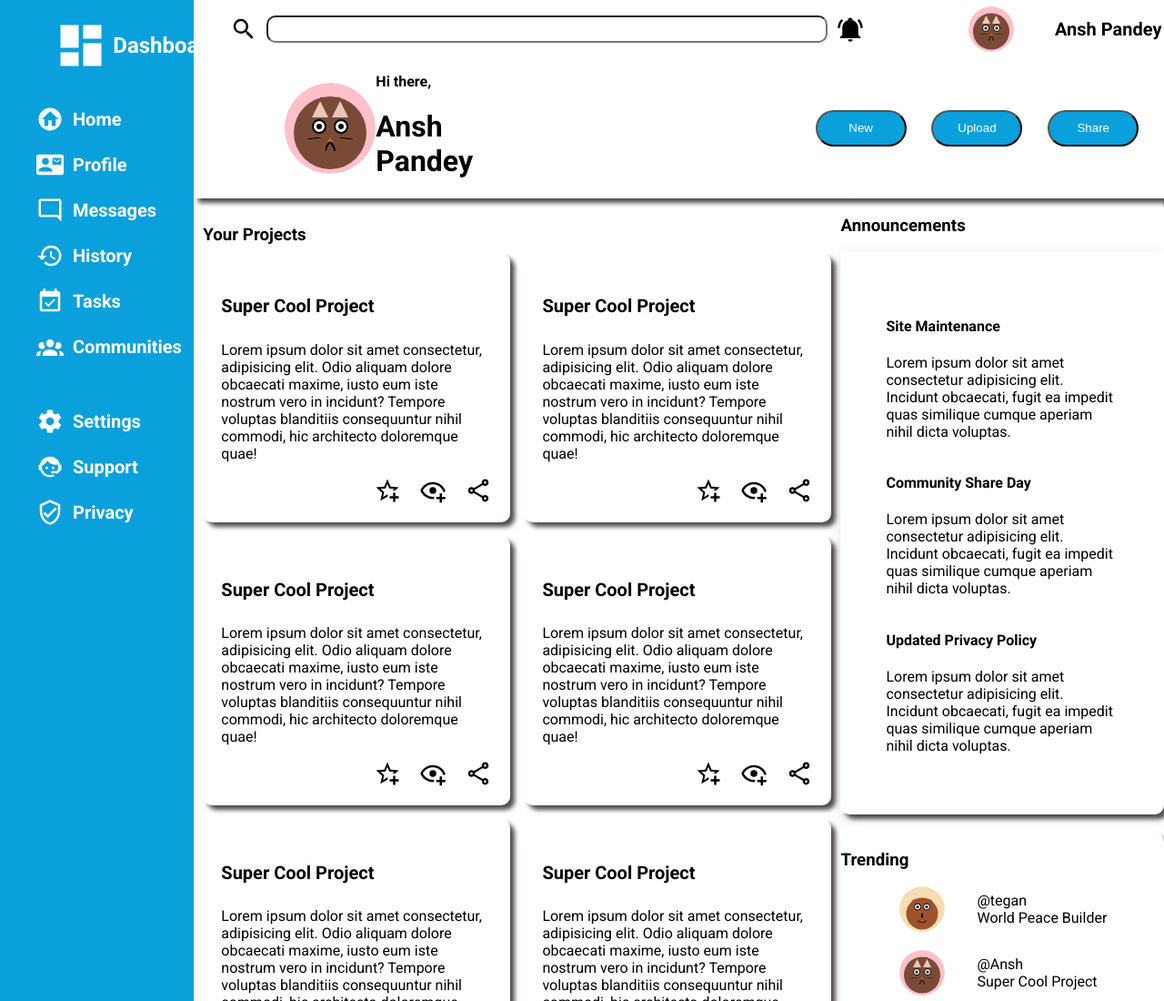
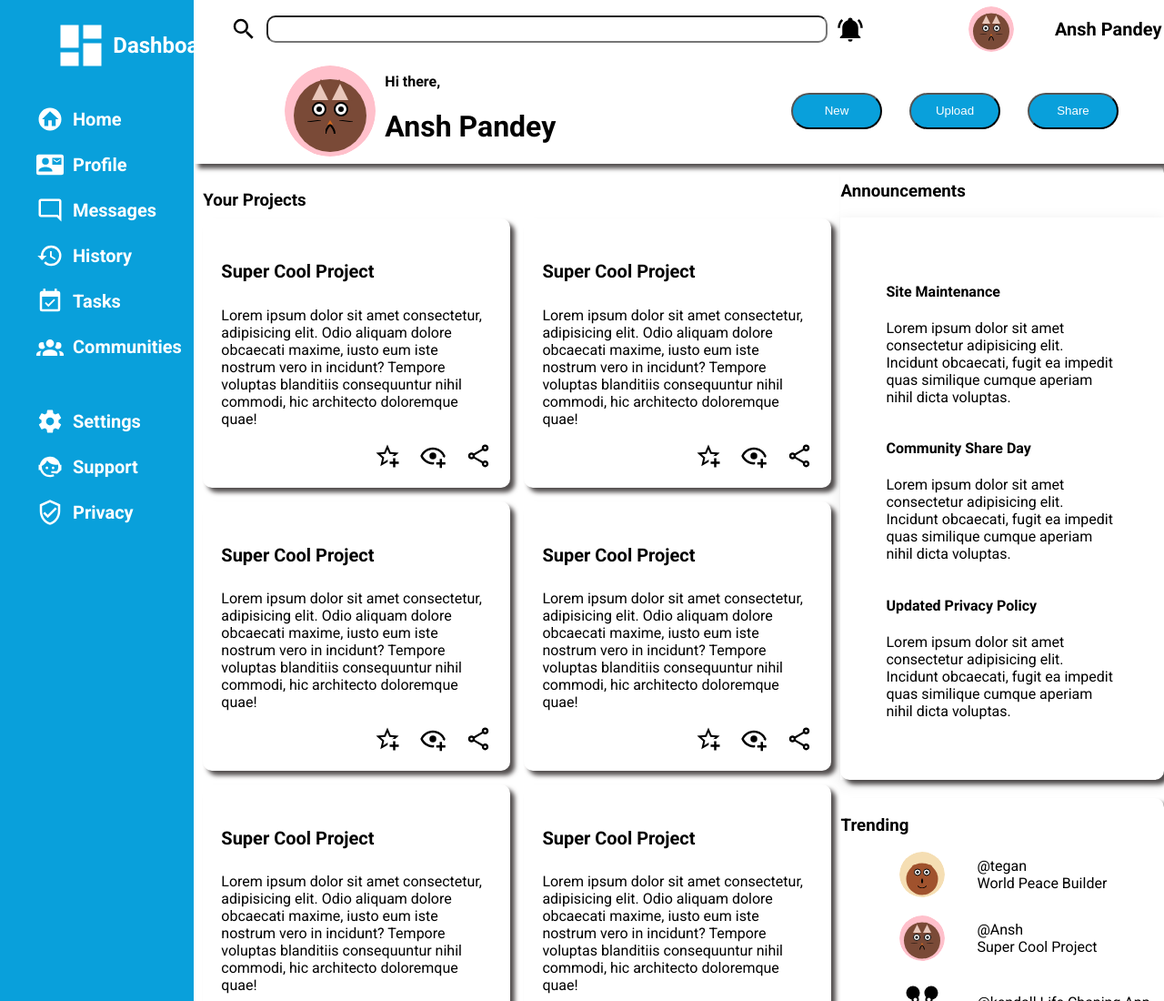
Before and after one commit to superansh55/Admin-Dashboard, a plain HTML site: page index.html in a window 1280 px wide. Shown: the top 1100 px of the page at 91% size. Drawn offline with Linux system fonts and the light colour scheme; a web font is replaced by a local one.

Commit message:
fixed header bugs

```diff
--- a/index.html
+++ b/index.html
@@ -3,7 +3,7 @@
   <head>
     <meta charset="UTF-8" />
     <meta name="viewport" content="width=device-width, initial-scale=1.0" />
-    <title>Document</title>
+    <title>Admin Dashboard</title>
     <link rel="stylesheet" href="style.css" />
     <link rel="preconnect" href="https://fonts.googleapis.com" />
     <link rel="preconnect" href="https://fonts.gstatic.com" crossorigin />
--- a/style.css
+++ b/style.css
@@ -48,9 +48,10 @@ a {
 }
 
 .head_content2 {
-  display: grid;
-  grid-template-columns: repeat(2, 1fr);
-  gap: 300px;
+
+    display: flex;
+    justify-content: space-between;
+  padding-right: 50px;
   font-weight: bold;
 }
 
@@ -58,6 +59,7 @@ a {
   display: grid;
   grid-template-columns: repeat(3, 1fr);
   align-items: center;
+  gap: 30px;
 }
 
 .btn {
@@ -189,7 +191,7 @@ li {
 .head_content2_1 {
   display: grid;
   grid-template-columns: repeat(3, 1fr);
-
+ gap: 10px;
   align-items: center;
 }
 
```
